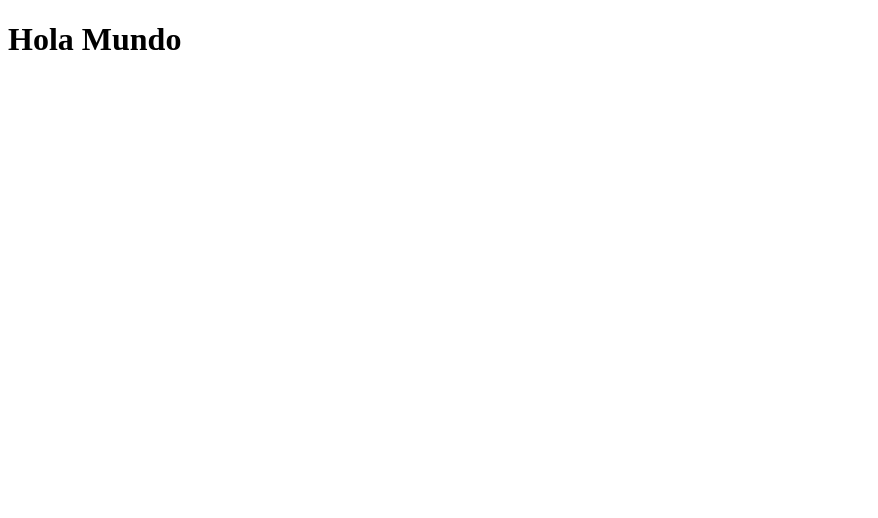
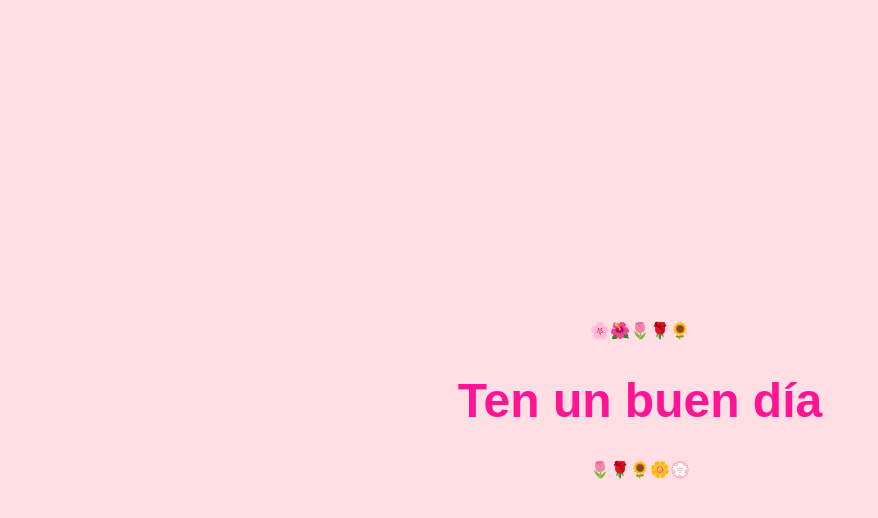
Before and after one commit to celineazs/Taller_GitHub, a plain HTML site: page src/index.html in a window 1280 px wide. Shown: the whole page, without its empty margins (0-878 px from the left). Drawn offline with Linux system fonts and the light colour scheme.

Commit message:
cambio nuevo

```diff
--- a/src/index.html
+++ b/src/index.html
@@ -4,8 +4,31 @@
     <meta charset="UTF-8">
     <meta name="viewport" content="width=device-width, initial-scale=1.0">
     <title>Hola Mundo</title>
+    <style>
+        body {
+            background-color: rgb(255, 222, 228);
+            color: deeppink;
+            font-family: Arial, sans-serif;
+            display: flex;
+            justify-content: center;
+            align-items: center;
+            height: 100vh;
+            margin: 0;
+            flex-direction: column;
+        }
+        h1 {
+            font-size: 3em;
+        }
+        div {
+            text-align: center;
+        }
+    </style>
 </head>
 <body>
-    <h1>Hola Mundo</h1>
+    <div>
+        <p>🌸🌺🌷🌹🌻</p>
+        <h1>Ten un buen día</h1>
+        <p>🌷🌹🌻🌼💮</p>
+    </div>
 </body>
-</html></html>
+</html>
```
